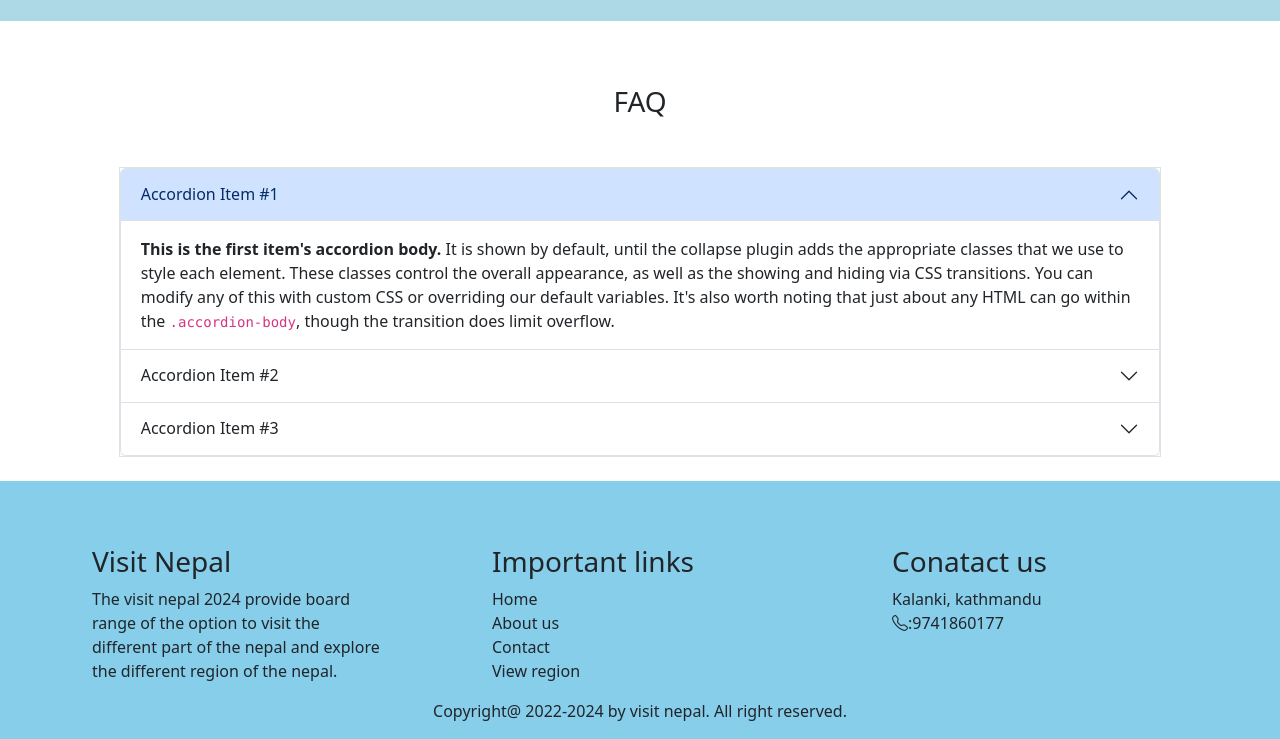
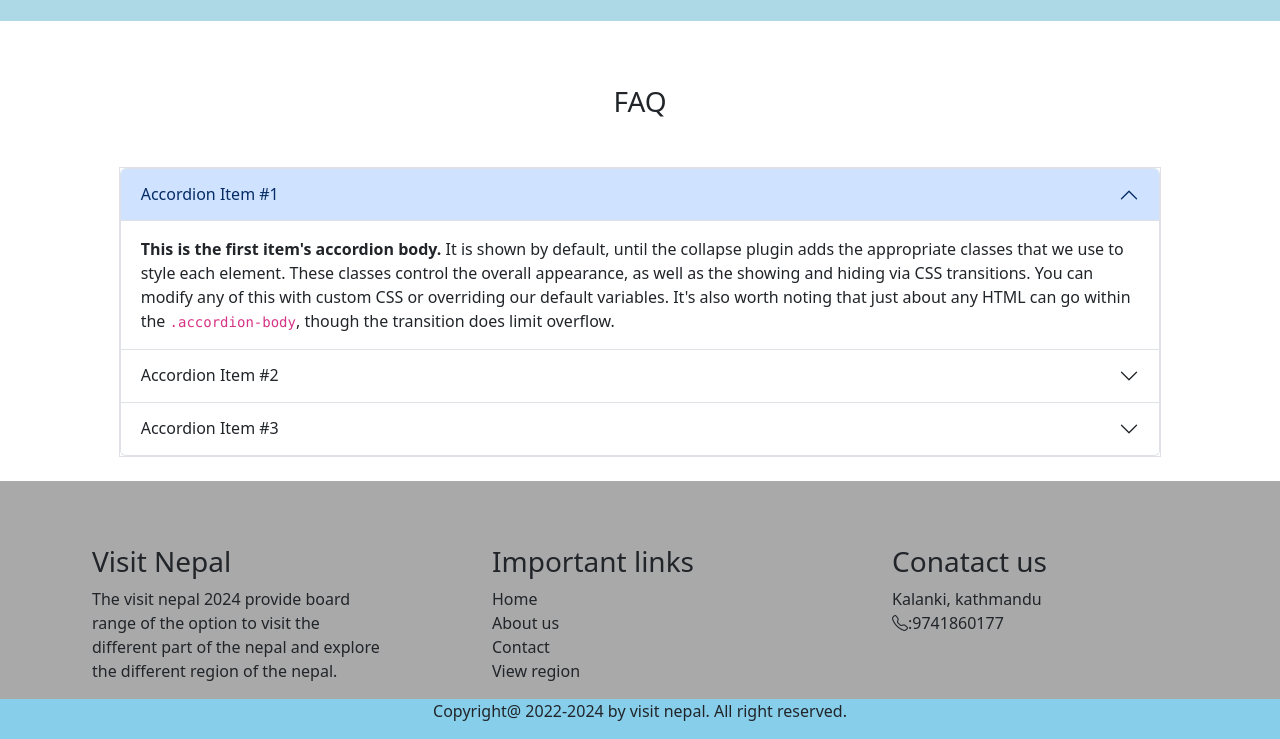
Before and after one commit to Sujan1567/Village_nepal, a plain HTML site: page Bootproject/index.html in a window 1280 px wide. Shown: the part 2020-2759 px from the top of the page. Drawn offline with nearby package versions, Linux system fonts and the light colour scheme.

Commit message:
Change_color

```diff
--- a/Bootproject/index.html
+++ b/Bootproject/index.html
@@ -264,7 +264,7 @@
         </div>
 
         <!-- Making the footer element. -->
-        <div class="row pt-5 justify-content-evenly" style="background-color: skyblue;">
+        <div class="row pt-5 justify-content-evenly" style="background-color: darkgray;">
             <div class="col-md-3 mt-3">
                <h3>Visit Nepal</h3>
                <p>The visit nepal 2024 provide board range of the option to visit the different part of the nepal and explore the different region of the nepal.</p>
```
